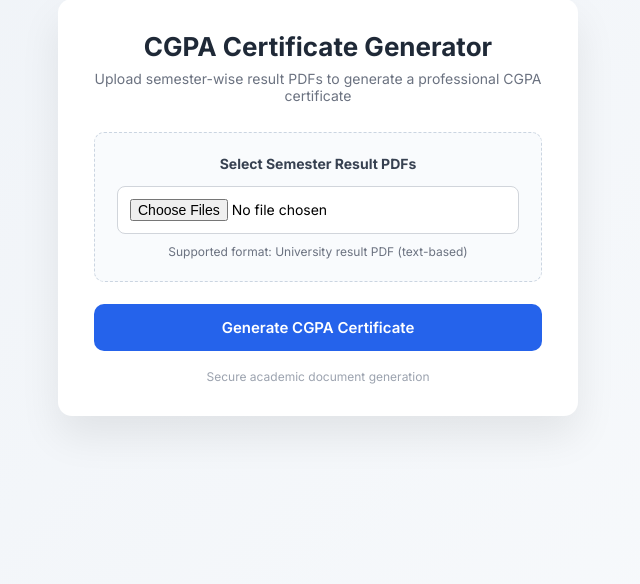
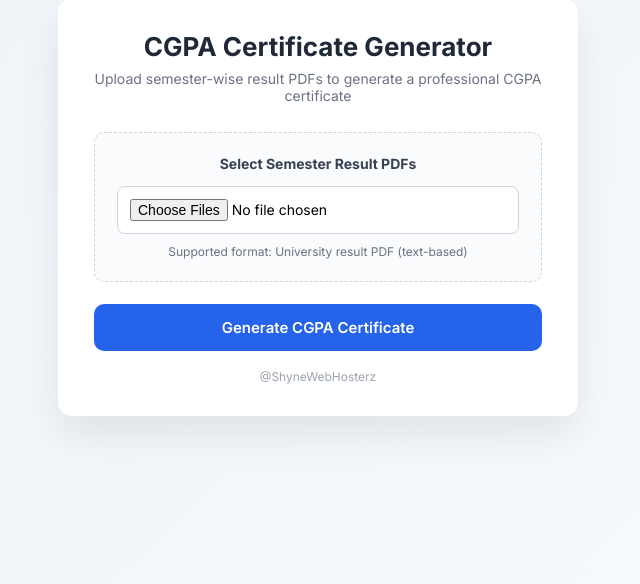
Before and after one commit to shagyeeen/cgpa-shyne, a Flask app: page / in a window 1280 px wide. Shown: the part 193-777 px from the top of the page, without its empty margins (322-962 px from the left). Run offline with Flask 3, Linux system fonts and the light colour scheme.

Commit message:
Updated UI in index.html

```diff
--- a/templates/index.html
+++ b/templates/index.html
@@ -141,7 +141,7 @@
     </form>
 
     <footer>
-      Secure academic document generation
+      @ShyneWebHosterz
     </footer>
   </div>
 
```
